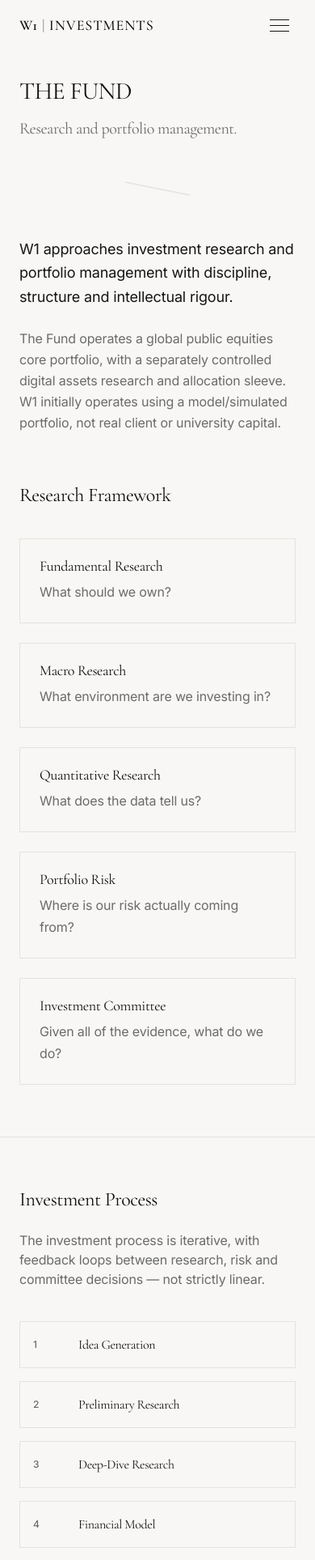
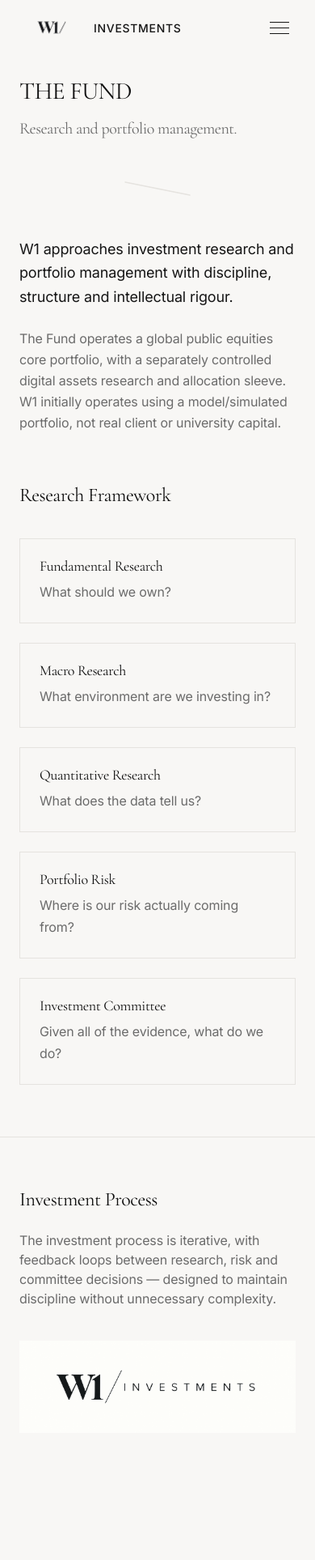
Before and after one commit to sillyboiii/w1-investments, a Next.js app: page /fund in a window 390 px wide. Shown: the top 1927 px of the page at 81% size. Built offline with nearby package versions, Linux system fonts and the light colour scheme.

Commit message:
Update logo usage, refine homepage layout, simplify investment process

```diff
--- a/src/app/fund/page.tsx
+++ b/src/app/fund/page.tsx
@@ -1,6 +1,7 @@
 "use client";
 
 import { motion } from "framer-motion";
+import Image from "next/image";
 import { Navbar } from "@/components/layout/Navbar";
 import { Footer } from "@/components/layout/Footer";
 import { SlashDivider } from "@/components/ui/SlashDivider";
@@ -13,24 +14,6 @@ const researchFramework = [
   { title: "Investment Committee", question: "Given all of the evidence, what do we do?" },
 ];
 
-const processSteps = [
-  { step: 1, title: "Idea Generation" },
-  { step: 2, title: "Preliminary Research" },
-  { step: 3, title: "Deep-Dive Research" },
-  { step: 4, title: "Financial Model" },
-  { step: 5, title: "Valuation" },
-  { step: 6, title: "Investment Thesis" },
-  { step: 7, title: "Macro Review" },
-  { step: 8, title: "Quant Review" },
-  { step: 9, title: "Investment Memorandum" },
-  { step: 10, title: "Investment Committee" },
-  { step: 11, title: "Position Sizing" },
-  { step: 12, title: "Portfolio" },
-  { step: 13, title: "Continuous Monitoring" },
-  { step: 14, title: "Add / Hold / Trim / Exit" },
-  { step: 15, title: "Post-Investment Review" },
-];
-
 export default function FundPage() {
   return (
     <div className="flex min-h-full flex-col">
@@ -41,9 +24,9 @@ export default function FundPage() {
             <motion.div
               initial={{ opacity: 0, y: 40 }}
               animate={{ opacity: 1, y: 0 }}
-              transition={{ duration: 1, ease: [0.25, 0.1, 0.25, 1] }}
+              transition={{ duration: 1, ease: "easeOut" }}
             >
-              <h1 className="text-3xl md:text-5xl lg:text-6xl font-serif tracking-tight leading-[1.05] max-w-4xl">
+              <h1 className="text-3xl md:text-5xl lg:text-6xl font-serif tracking-tight leading-[1.05]">
                 THE FUND
               </h1>
               <p className="text-xl md:text-2xl font-serif tracking-tight text-muted mt-4 max-w-3xl">
@@ -79,7 +62,7 @@ export default function FundPage() {
                   transition={{
                     duration: 1,
                     delay: index * 0.05,
-                    ease: [0.25, 0.1, 0.25, 1],
+                    ease: "easeOut",
                   }}
                   className="border border-border p-6 md:p-8 flex flex-col h-full"
                 >
@@ -99,31 +82,24 @@ export default function FundPage() {
               Investment Process
             </h2>
             <p className="text-base md:text-lg text-muted max-w-3xl mb-10">
-              The investment process is iterative, with feedback loops between research, risk and committee decisions — not strictly linear.
+              The investment process is iterative, with feedback loops between research, risk and committee decisions — designed to maintain discipline without unnecessary complexity.
             </p>
-            <div className="space-y-4">
-              {processSteps.map((step, index) => (
-                <motion.div
-                  key={step.step}
-                  initial={{ opacity: 0, x: -20 }}
-                  whileInView={{ opacity: 1, x: 0 }}
-                  viewport={{ once: true, margin: "-50px" }}
-                  transition={{
-                    duration: 0.8,
-                    delay: index * 0.02,
-                    ease: [0.25, 0.1, 0.25, 1],
-                  }}
-                  className="flex items-center gap-6 border border-border p-4 md:p-5"
-                >
-                  <span className="text-xs font-sans font-medium tracking-widest uppercase text-muted w-8 shrink-0">
-                    {step.step}
-                  </span>
-                  <span className="text-base md:text-lg font-serif tracking-tight">
-                    {step.title}
-                  </span>
-                </motion.div>
-              ))}
-            </div>
+            <motion.div
+              initial={{ opacity: 0, y: 40 }}
+              whileInView={{ opacity: 1, y: 0 }}
+              viewport={{ once: true, margin: "-100px" }}
+              transition={{ duration: 1, ease: "easeOut" }}
+              className="flex justify-center w-full overflow-x-auto"
+            >
+              <Image
+                src="/process-diagram.png"
+                alt="W1 Investment Process Diagram"
+                width={1400}
+                height={900}
+                className="w-full h-auto max-w-6xl"
+                priority
+              />
+            </motion.div>
           </div>
         </section>
       </main>
--- a/src/app/page.tsx
+++ b/src/app/page.tsx
@@ -6,6 +6,7 @@ import { SlashDivider } from "@/components/ui/SlashDivider";
 import { Button } from "@/components/ui/Button";
 import { Navbar } from "@/components/layout/Navbar";
 import { Footer } from "@/components/layout/Footer";
+import { W1Mark } from "@/components/ui/W1Mark";
 
 export default function Home() {
   const containerVariants: Variants = {
@@ -41,12 +42,10 @@ export default function Home() {
               variants={containerVariants}
               initial="hidden"
               animate="visible"
-              className="flex flex-col items-center text-center"
+              className="flex flex-col items-start md:items-center md:text-center"
             >
-              <motion.div variants={itemVariants} className="mb-8 md:mb-10">
-                <h1 className="text-5xl md:text-7xl lg:text-8xl xl:text-9xl tracking-[-0.03em] leading-[0.95] uppercase font-sans">
-                  <span className="font-semibold">W1</span>
-                </h1>
+              <motion.div variants={itemVariants} className="mb-8 md:mb-10 flex justify-center w-full">
+                <W1Mark size="2xl" />
               </motion.div>
 
               <motion.div variants={itemVariants} className="mb-6 md:mb-8">
@@ -67,7 +66,7 @@ export default function Home() {
 
               <motion.div
                 variants={itemVariants}
-                className="flex flex-col sm:flex-row items-center justify-center gap-4 sm:gap-6"
+                className="flex flex-col sm:flex-row items-start md:items-center md:justify-center gap-4 sm:gap-6"
               >
                 <Button href="/about" variant="primary">
                   Explore W1
@@ -77,7 +76,7 @@ export default function Home() {
                 </Button>
               </motion.div>
 
-              <motion.div variants={itemVariants} className="mt-12 md:mt-16">
+              <motion.div variants={itemVariants} className="mt-12 md:mt-16 w-full">
                 <SlashDivider delay={0.8} />
               </motion.div>
             </motion.div>
--- a/src/components/layout/Footer.tsx
+++ b/src/components/layout/Footer.tsx
@@ -1,4 +1,5 @@
 import Link from "next/link";
+import { LogoImage } from "@/components/ui/LogoImage";
 
 const footerLinks = [
   { href: "/research", label: "Research" },
@@ -19,11 +20,7 @@ export function Footer() {
       <div className="mx-auto max-w-7xl px-6 md:px-8 lg:px-10 py-12 md:py-16">
         <div className="grid grid-cols-1 md:grid-cols-4 gap-10 md:gap-8">
           <div className="md:col-span-2">
-            <h2 className="text-xl tracking-tight font-sans uppercase mb-4">
-              <span className="font-semibold tracking-[-0.01em]">W1</span>
-              <span className="mx-1.5 text-muted">|</span>
-              <span className="font-medium tracking-wider">INVESTMENTS</span>
-            </h2>
+            <LogoImage size="md" className="mb-4" />
             <p className="text-sm text-muted max-w-md leading-relaxed">
               London
             </p>
--- a/src/components/layout/Navbar.tsx
+++ b/src/components/layout/Navbar.tsx
@@ -4,6 +4,7 @@ import Link from "next/link";
 import { useState, useEffect } from "react";
 import { motion, AnimatePresence } from "framer-motion";
 import { usePathname } from "next/navigation";
+import { LogoImage } from "@/components/ui/LogoImage";
 
 const navLinks = [
   { href: "/fund", label: "Fund" },
@@ -47,16 +48,10 @@ export function Navbar() {
             : "bg-transparent"
         }`}
       >
-        <nav className="mx-auto max-w-7xl px-6 md:px-8 lg:px-10 py-4 md:py-5 flex items-center justify-between">
-          <Link href="/" className="group focus:outline-none focus-visible:ring-2 ring-border rounded-sm">
-            <h1 className="text-lg md:text-xl tracking-tight font-sans uppercase leading-tight">
-              <span className="font-semibold tracking-[-0.01em]">W1</span>
-              <span className="mx-1.5 text-muted">|</span>
-              <span className="font-medium tracking-wider">INVESTMENTS</span>
-            </h1>
-          </Link>
+        <nav className="mx-auto max-w-7xl px-6 md:px-8 lg:px-10 py-3 md:py-4 flex items-center justify-between">
+          <LogoImage href="/" size="md" className="group" />
 
-          <div className="hidden lg:flex items-center gap-10">
+          <div className="hidden lg:flex items-center gap-8 xl:gap-10">
             {navLinks.map((link) => {
               const isActive = pathname === link.href || pathname.startsWith(`${link.href}/`);
               return (
@@ -78,7 +73,7 @@ export function Navbar() {
             })}
             <Link
               href="/join"
-              className="group inline-flex items-center gap-1.5 text-sm font-medium tracking-tight border-b border-border pb-1 transition-colors hover:border-ink hover:text-ink"
+              className="group inline-flex items-center gap-1.5 text-sm font-medium tracking-tight border-b border-border pb-1 transition-colors hover:border-ink hover:text-ink ml-2"
             >
               Join W1
               <svg
--- /dev/null
+++ b/src/components/ui/LogoImage.tsx
@@ -0,0 +1,54 @@
+import Image from "next/image";
+import Link from "next/link";
+
+interface LogoImageProps {
+  size?: "sm" | "md" | "lg" | "xl";
+  showText?: boolean;
+  className?: string;
+  href?: string;
+}
+
+export function LogoImage({
+  size = "md",
+  showText = true,
+  className = "",
+  href,
+}: LogoImageProps) {
+  const sizes = {
+    sm: { width: 60, height: 30 },
+    md: { width: 80, height: 40 },
+    lg: { width: 120, height: 60 },
+    xl: { width: 180, height: 90 },
+  };
+
+  const textSizes = {
+    sm: "text-xs",
+    md: "text-sm md:text-base",
+    lg: "text-lg md:text-xl",
+    xl: "text-2xl md:text-3xl",
+  };
+
+  const logo = (
+    <div className={`flex items-center gap-3 ${className}`}>
+      <Image
+        src="/w1-logo.png"
+        alt="W1 Investments Logo"
+        width={sizes[size].width}
+        height={sizes[size].height}
+        priority={size === "xl"}
+        className="object-contain"
+      />
+      {showText && (
+        <span className={`tracking-tight font-sans uppercase ${textSizes[size]} leading-tight whitespace-nowrap`}>
+          <span className="font-medium tracking-wider">INVESTMENTS</span>
+        </span>
+      )}
+    </div>
+  );
+
+  if (href) {
+    return <Link href={href}>{logo}</Link>;
+  }
+
+  return logo;
+}
--- /dev/null
+++ b/src/components/ui/W1Mark.tsx
@@ -0,0 +1,27 @@
+import Image from "next/image";
+
+interface W1MarkProps {
+  size?: "sm" | "md" | "lg" | "xl" | "2xl";
+  className?: string;
+}
+
+export function W1Mark({ size = "lg", className = "" }: W1MarkProps) {
+  const sizes = {
+    sm: { width: 40, height: 20 },
+    md: { width: 60, height: 30 },
+    lg: { width: 100, height: 50 },
+    xl: { width: 140, height: 70 },
+    "2xl": { width: 200, height: 100 },
+  };
+
+  return (
+    <Image
+      src="/w1-logo.png"
+      alt="W1"
+      width={sizes[size].width}
+      height={sizes[size].height}
+      priority={size === "2xl"}
+      className={`object-contain ${className}`}
+    />
+  );
+}
```
Also changed, not shown: DEPLOYMENT_URL.txt (added), public/process-diagram.png (added), public/w1-logo.png (added).
